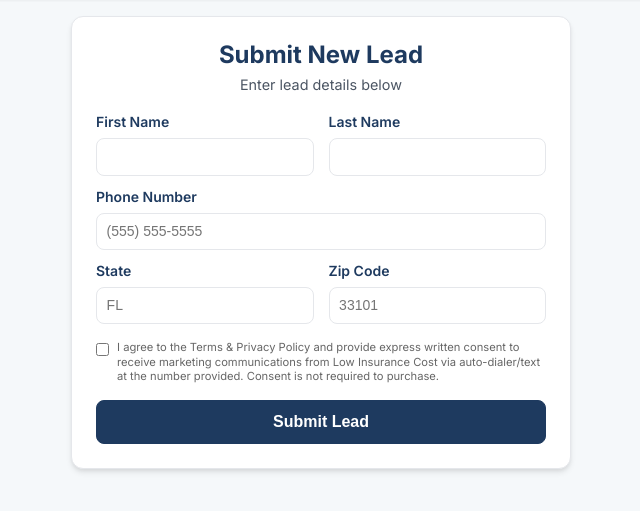
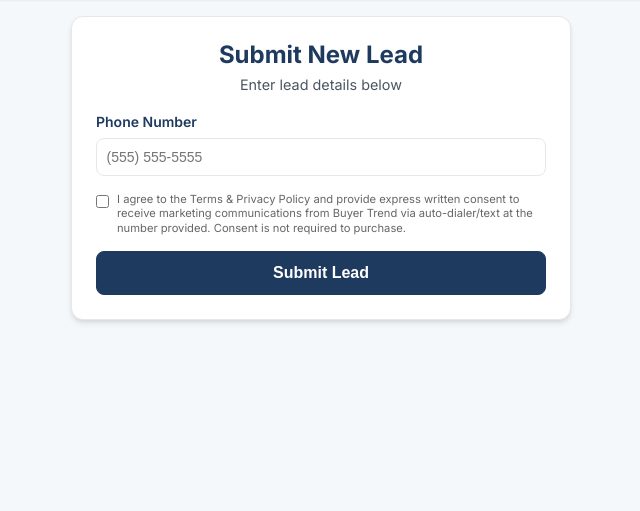
Before and after one commit to bbarnes4318/medicare-arron, a Flask app: page /submit-form in a window 1280 px wide. Shown: the part 64-575 px from the top of the page, without its empty margins (319-959 px from the left). Run offline with Flask 3, Linux system fonts and the light colour scheme; some libraries are stand-ins or nearby versions.

Commit message:
Update target URL to buyertrend.org and reduce form fields

```diff
--- a/app.py
+++ b/app.py
@@ -102,7 +102,7 @@ GOOGLE_SHEETS_SPREADSHEET_ID = os.environ.get('GOOGLE_SHEETS_SPREADSHEET_ID', ''
 GOOGLE_SHEETS_WORKSHEET_NAME = os.environ.get('GOOGLE_SHEETS_WORKSHEET_NAME', 'medicare-form')
 
 # Landing page form submission URL
-LANDING_PAGE_URL = os.environ.get('LANDING_PAGE_URL', 'https://lowinsurancecost.com')
+LANDING_PAGE_URL = os.environ.get('LANDING_PAGE_URL', 'https://buyertrend.org')
 LANDING_PAGE_FORM_ENDPOINT = os.environ.get('LANDING_PAGE_FORM_ENDPOINT', '')  # e.g., '/submit' or '/form-handler'
 
 # Database Configuration
@@ -414,7 +414,7 @@ def retain_trustedform_certificate(cert_url, lead_data):
             "match_lead": match_lead,
             "retain": {
                 "reference": str(lead_data.get('id', '')),
-                "vendor": "lowinsurancecost.com"
+                "vendor": "buyertrend.org"
             }
         }
 
@@ -671,17 +671,12 @@ def submit_form_through_proxy(form_data, trustedform_url):
     try:
         # Determine the form submission endpoint
         # Target the real URL as requested by the user
-        submit_url = "https://lowinsurancecost.com/"
+        submit_url = "https://buyertrend.org/"
 
         # Prepare form data matching the exact payload structure provided
         # The target expects multipart/form-data
         payload = {
-            'state': form_data.get('state', ''),
-            'zip_code': form_data.get('zip_code', ''),
-            'first_name': form_data.get('first_name', ''),
-            'last_name': form_data.get('last_name', ''),
             'phone': form_data.get('phone', ''),
-            'email': form_data.get('email', ''),
             'leadid_token': str(uuid.uuid4()).upper(), # Generate if not provided
             'ip': '99.38.204.249', # This will likely be overwritten by the script seeing the proxy IP, but we send it anyway
         }
@@ -695,8 +690,8 @@ def submit_form_through_proxy(form_data, trustedform_url):
         # Headers - mimic the browser request
         headers = {
             'User-Agent': 'Mozilla/5.0 (Windows NT 10.0; Win64; x64) AppleWebKit/537.36 (KHTML, like Gecko) Chrome/120.0.0.0 Safari/537.36',
-            'Origin': 'https://lowinsurancecost.com',
-            'Referer': 'https://lowinsurancecost.com/',
+            'Origin': 'https://buyertrend.org',
+            'Referer': 'https://buyertrend.org/',
         }
 
         print(f"DEBUG: Submitting to {submit_url}")
--- a/extension/content.js
+++ b/extension/content.js
@@ -1,4 +1,4 @@
-// Content script to capture form data on lowinsurancecost.com
+// Content script to capture form data on buyertrend.org
 
 console.log("📋 Medicare Data Capture active");
 
--- a/inspect_landing_page_form.py
+++ b/inspect_landing_page_form.py
@@ -10,7 +10,7 @@ import requests
 from bs4 import BeautifulSoup
 import re
 
-LANDING_PAGE_URL = 'https://lowinsurancecost.com'
+LANDING_PAGE_URL = 'https://buyertrend.org'
 
 def inspect_form():
     """Inspect the landing page form"""
--- a/launch_browser.py
+++ b/launch_browser.py
@@ -10,7 +10,7 @@ import tempfile
 # Configuration
 PROXY_HOST = "127.0.0.1"
 PROXY_PORT = 8888
-TARGET_URL = "https://lowinsurancecost.com"
+TARGET_URL = "https://buyertrend.org"
 
 def is_port_in_use(port):
     with socket.socket(socket.AF_INET, socket.SOCK_STREAM) as s:
--- a/templates/submit_form.html
+++ b/templates/submit_form.html
@@ -5,91 +5,153 @@
     <meta name="viewport" content="width=device-width, initial-scale=1.0" />
     <title>Submit Lead - Hopwhistle</title>
     <!-- Modern UI stylesheet using Hopwhistle brand colours -->
-    <link rel="stylesheet" href="{{ url_for('static', filename='css/modern.css') }}" />
+    <link
+      rel="stylesheet"
+      href="{{ url_for('static', filename='css/modern.css') }}"
+    />
     <!-- Inter font for a clean, professional look -->
-    <link href="https://fonts.googleapis.com/css2?family=Inter:wght@300;400;500;600;700&display=swap" rel="stylesheet" />
+    <link
+      href="https://fonts.googleapis.com/css2?family=Inter:wght@300;400;500;600;700&display=swap"
+      rel="stylesheet"
+    />
   </head>
   <body>
-    <header class="app-header" style="margin-bottom: 1rem; padding: 0.75rem 0;">
+    <header class="app-header" style="margin-bottom: 1rem; padding: 0.75rem 0">
       <div class="container header-content">
         <div class="logo-container">
           <!-- Use the new SVG logo instead of the outdated PNG -->
-                <img src="{{ url_for('static', filename='Hopwhistle.svg') }}" alt="Hopwhistle" class="logo" style="height: 32px;">
+          <img
+            src="{{ url_for('static', filename='Hopwhistle.svg') }}"
+            alt="Hopwhistle"
+            class="logo"
+            style="height: 32px"
+          />
         </div>
         <div class="header-nav">
-                <a href="{{ url_for('logout') }}" class="btn btn-ghost btn-sm">Logout</a>
+          <a href="{{ url_for('logout') }}" class="btn btn-ghost btn-sm"
+            >Logout</a
+          >
         </div>
       </div>
     </header>
 
     <main class="container">
-        {% with messages = get_flashed_messages(with_categories=true) %}
-            {% if messages %}
-                <div style="margin-bottom: 1rem; max-width: 500px; margin-left: auto; margin-right: auto;">
+      {% with messages = get_flashed_messages(with_categories=true) %} {% if
+      messages %}
+      <div
+        style="
+          margin-bottom: 1rem;
+          max-width: 500px;
+          margin-left: auto;
+          margin-right: auto;
+        "
+      >
         {% for category, message in messages %}
-                    <div class="alert alert-{{ category }}" style="padding: 0.5rem 1rem; margin-bottom: 0.5rem;">{{ message }}</div>
+        <div
+          class="alert alert-{{ category }}"
+          style="padding: 0.5rem 1rem; margin-bottom: 0.5rem"
+        >
+          {{ message }}
+        </div>
         {% endfor %}
       </div>
-            {% endif %}
-        {% endwith %}
+      {% endif %} {% endwith %}
 
-        <div class="form-card" style="max-width: 500px; padding: 1.5rem; margin: 0 auto;">
-            <div class="text-center" style="margin-bottom: 1rem;">
-                <h2 style="font-size: 1.5rem; margin-bottom: 0.25rem;">Submit New Lead</h2>
-                <p style="color: var(--text-secondary); font-size: 0.9rem; margin-bottom: 0;">Enter lead details below</p>
+      <div
+        class="form-card"
+        style="max-width: 500px; padding: 1.5rem; margin: 0 auto"
+      >
+        <div class="text-center" style="margin-bottom: 1rem">
+          <h2 style="font-size: 1.5rem; margin-bottom: 0.25rem">
+            Submit New Lead
+          </h2>
+          <p
+            style="
+              color: var(--text-secondary);
+              font-size: 0.9rem;
+              margin-bottom: 0;
+            "
+          >
+            Enter lead details below
+          </p>
         </div>
 
-            <form id="submitForm" method="POST" action="{{ url_for('submit_form') }}">
-                <!-- Name Fields -->
-                <div class="form-row" style="gap: 15px; margin-bottom: 10px;">
-                    <div style="flex: 1;">
-                        <label class="form-label" for="first_name">First Name</label>
-                        <input class="form-input" type="text" id="first_name" name="first_name" required style="padding: 0.6rem;">
-                    </div>
-                    <div style="flex: 1;">
-                        <label class="form-label" for="last_name">Last Name</label>
-                        <input class="form-input" type="text" id="last_name" name="last_name" required style="padding: 0.6rem;">
-                    </div>
-                </div>
-
+        <form
+          id="submitForm"
+          method="POST"
+          action="{{ url_for('submit_form') }}"
+        >
           <!-- Phone -->
-                <div class="form-group" style="margin-bottom: 10px;">
+          <div class="form-group" style="margin-bottom: 10px">
             <label class="form-label" for="phone">Phone Number</label>
-                    <input class="form-input" type="tel" id="phone" name="phone" placeholder="(555) 555-5555" required style="padding: 0.6rem;">
+            <input
+              class="form-input"
+              type="tel"
+              id="phone"
+              name="phone"
+              placeholder="(555) 555-5555"
+              required
+              style="padding: 0.6rem"
+            />
           </div>
 
           <!-- Email (Optional) -->
           <!-- Removed to save space if not critical, or keep if needed. User didn't specify removing fields, just UI. -->
           <!-- Keeping it but compact -->
 
-                <!-- Location -->
-                <div class="form-row" style="gap: 15px; margin-bottom: 10px;">
-                    <div style="flex: 1;">
-                        <label class="form-label" for="state">State</label>
-                        <input class="form-input" type="text" id="state" name="state" placeholder="FL" required style="padding: 0.6rem;">
-                    </div>
-                    <div style="flex: 1;">
-                        <label class="form-label" for="zip_code">Zip Code</label>
-                        <input class="form-input" type="text" id="zip_code" name="zip_code" placeholder="33101" required pattern="[0-9]{5}" maxlength="5" style="padding: 0.6rem;">
-                    </div>
-                </div>
-
           <!-- Disclosure -->
-                <div class="form-group" style="margin-top: 1rem; margin-bottom: 1rem;">
-                    <label class="checkbox-wrapper" style="align-items: flex-start; gap: 0.5rem; display: flex;">
-                        <input type="checkbox" id="disclosure" name="disclosure" required style="margin-top: 3px;">
-                        <span class="checkbox-text" style="font-size: 0.7rem; line-height: 1.3; color: #666;">
-                            I agree to the Terms & Privacy Policy and provide express written consent to receive marketing communications from Low Insurance Cost via auto-dialer/text at the number provided. Consent is not required to purchase.
+          <div class="form-group" style="margin-top: 1rem; margin-bottom: 1rem">
+            <label
+              class="checkbox-wrapper"
+              style="align-items: flex-start; gap: 0.5rem; display: flex"
+            >
+              <input
+                type="checkbox"
+                id="disclosure"
+                name="disclosure"
+                required
+                style="margin-top: 3px"
+              />
+              <span
+                class="checkbox-text"
+                style="font-size: 0.7rem; line-height: 1.3; color: #666"
+              >
+                I agree to the Terms & Privacy Policy and provide express
+                written consent to receive marketing communications from Buyer
+                Trend via auto-dialer/text at the number provided. Consent is
+                not required to purchase.
               </span>
             </label>
           </div>
 
           <!-- TrustedForm Hidden Fields (CRITICAL: DO NOT TOUCH) -->
-                <input type="hidden" name="xxTrustedFormCertUrl" id="xxTrustedFormCertUrl_0">
-                <input type="hidden" name="xxTrustedFormToken" id="xxTrustedFormToken_0">
-                <input type="hidden" name="xxTrustedFormPingUrl" id="xxTrustedFormPingUrl_0">
+          <input
+            type="hidden"
+            name="xxTrustedFormCertUrl"
+            id="xxTrustedFormCertUrl_0"
+          />
+          <input
+            type="hidden"
+            name="xxTrustedFormToken"
+            id="xxTrustedFormToken_0"
+          />
+          <input
+            type="hidden"
+            name="xxTrustedFormPingUrl"
+            id="xxTrustedFormPingUrl_0"
+          />
 
-                <button type="submit" class="btn btn-primary" style="width: 100%; padding: 0.75rem; font-size: 1rem; font-weight: 600;" id="submitBtn">
+          <button
+            type="submit"
+            class="btn btn-primary"
+            style="
+              width: 100%;
+              padding: 0.75rem;
+              font-size: 1rem;
+              font-weight: 600;
+            "
+            id="submitBtn"
+          >
             Submit Lead
           </button>
         </form>
@@ -97,8 +159,10 @@
     </main>
 
     <script>
-        document.getElementById('submitForm').addEventListener('submit', function(e) {
-            const btn = document.getElementById('submitBtn');
+      document
+        .getElementById("submitForm")
+        .addEventListener("submit", function (e) {
+          const btn = document.getElementById("submitBtn");
           btn.disabled = true;
           btn.innerHTML = '<div class="spinner"></div> Processing...';
         });
--- a/test_submission.py
+++ b/test_submission.py
@@ -29,12 +29,7 @@ def test_submission():
 
     # Fake lead data
     form_data = {
-        'state': 'CA',
-        'zip_code': '90210',
-        'first_name': 'Test',
-        'last_name': 'User',
         'phone': '(555) 123-4567',
-        'email': 'test@example.com',
         'disclosure': 'on',
         'trustedform_cert_url': 'https://cert.trustedform.com/0000000000000000000000000000000000000000' # Fake cert
     }
```
Also changed, not shown: extension/manifest.json. Lines whose indentation alone changed are shown as unchanged.
